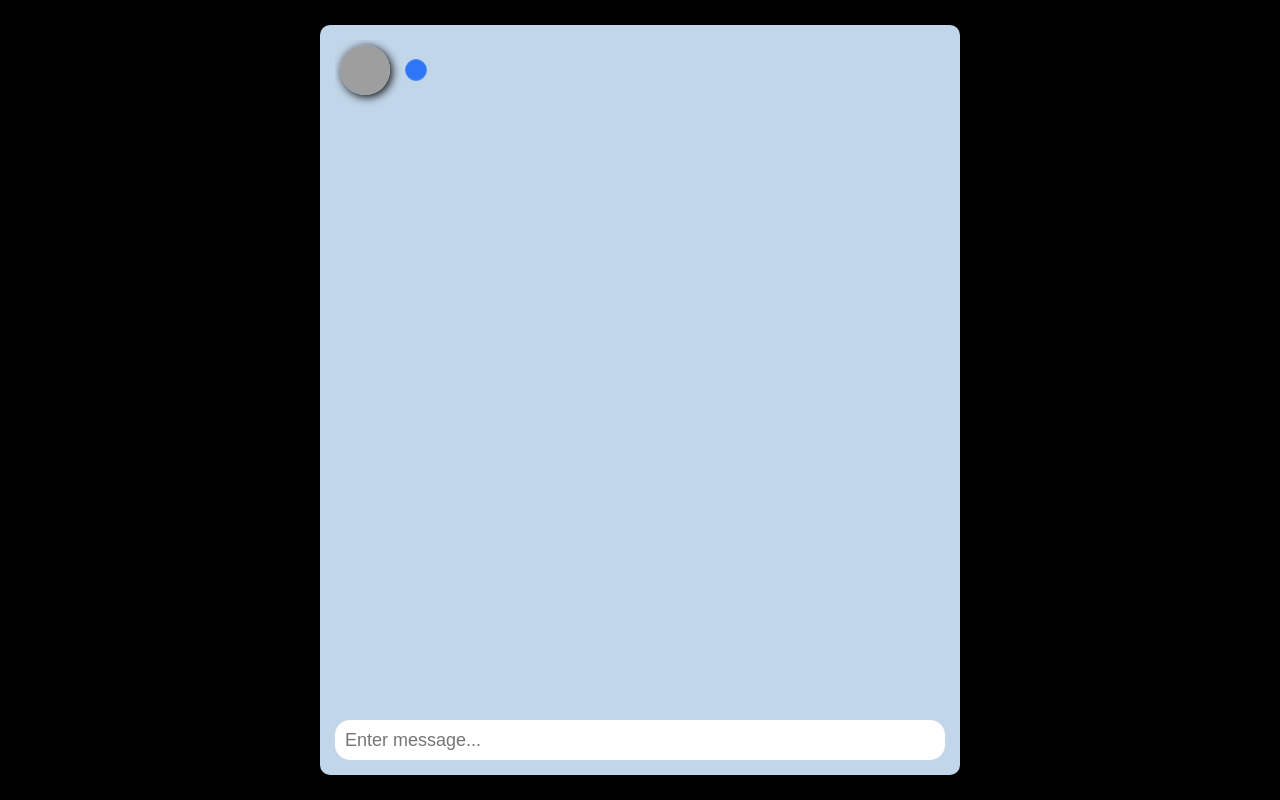
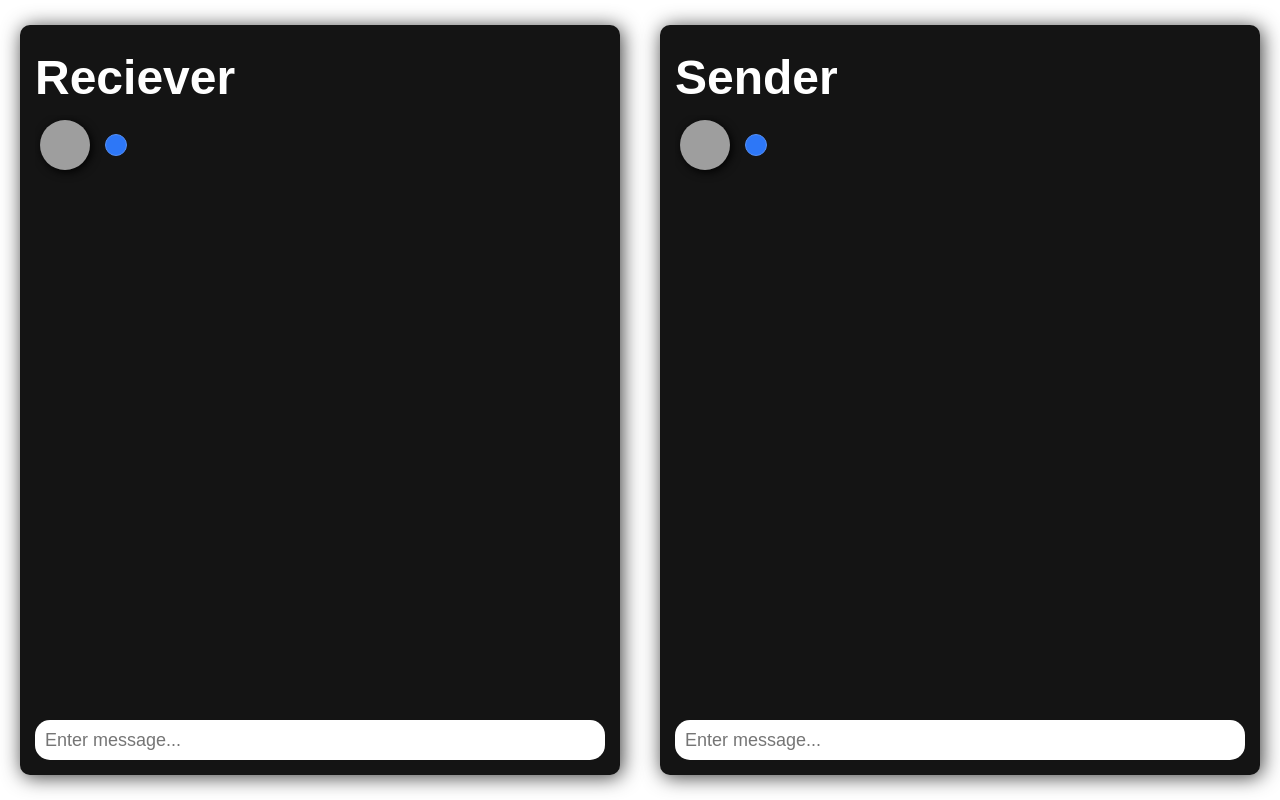
Before and after one commit to Sidm9/Chat, a React (Create React App) app in the folder my-app/: page / in a window 1280 px wide. Built offline with nearby package versions, Linux system fonts and the light colour scheme; grey boxes are pictures that could not be loaded.

Commit message:
More CSS Styling

```diff
--- a/my-app/src/App.css
+++ b/my-app/src/App.css
@@ -7,7 +7,8 @@
   display: flex;
   height: 100vh;
   width: auto;
-  background-color: black;
+  flex-wrap: wrap;
+
   align-items: center;
   justify-content: center;
 }
@@ -15,13 +16,8 @@
   font-family: "Cabin", sans-serif;
   width: 50%;
 }
-@media only screen and (max-width: 800px) {
+@media only screen and (max-width: 768px) {
   .App {
-    width: 70% ;
+    width: 100% ;
   }
 }
-@media only screen and (max-width: 600px) {
-  .App {
-    width: 90% ;
-  }
-}
--- a/my-app/src/App.js
+++ b/my-app/src/App.js
@@ -6,7 +6,10 @@ function App() {
   return (
     <div className="container">
       <div className="App">
-        <Chat />
+        <Chat type = "Reciever" />
+      </div>
+      <div className="App">
+        <Chat type = "Sender"/>
       </div>
     </div>
   );
--- a/my-app/src/Components/Chat.js
+++ b/my-app/src/Components/Chat.js
@@ -6,7 +6,7 @@ import styles from './chat.module.css';
 import Sender from './Chat User/Sender';
 import Reciever from './Chat User/Reciever';
 
-const Chat = () => {
+const Chat = (props) => {
 
     const [state, setstate] = useState([""]);
 
@@ -36,6 +36,7 @@ const Chat = () => {
         }
       `}</style>
             <div className={styles.chatScene}>
+                <h1 style={{ color: 'white', marginTop: 10, marginBottom: 10 }}>{props.type}</h1>
                 <div className={styles.chatArea}>
                     {list}
                 </div>
--- a/my-app/src/Components/chat.module.css
+++ b/my-app/src/Components/chat.module.css
@@ -1,5 +1,7 @@
 .chatScene {
-  background-color: rgb(194, 214, 233);
+  margin: 20px;
+  background-color: rgb(20, 20, 20);
+  box-shadow: 2px 2px 20px rgb(59, 59, 59);
   font-size: 24px;
   border-radius: 10px;
   padding: 15px;
@@ -37,14 +39,19 @@
   color: whitesmoke;
   background-color: #2d77f7;
   margin: 5px;
-  border: 0.1px solid #4c8bf5;
+  border: 0.1px solid #568ff3;
   border-radius: 20px;
   padding: 10px;
   display: flex;
   justify-content: center;
-  transition: 0.3s;
+  transition: 5.3s;
   align-items: center;
+  @keyframes fadein {
+    from { opacity: 0; }
+    to   { opacity: 1; }
 }
+}
+
 .top {
  display: flex;
  flex-direction: column;
@@ -108,8 +115,6 @@ input{
   transition: 0.3s;
 }
 
-
-
 @media only screen and (max-width: 400px) {
   .data {
     font-size: 15px;
```
